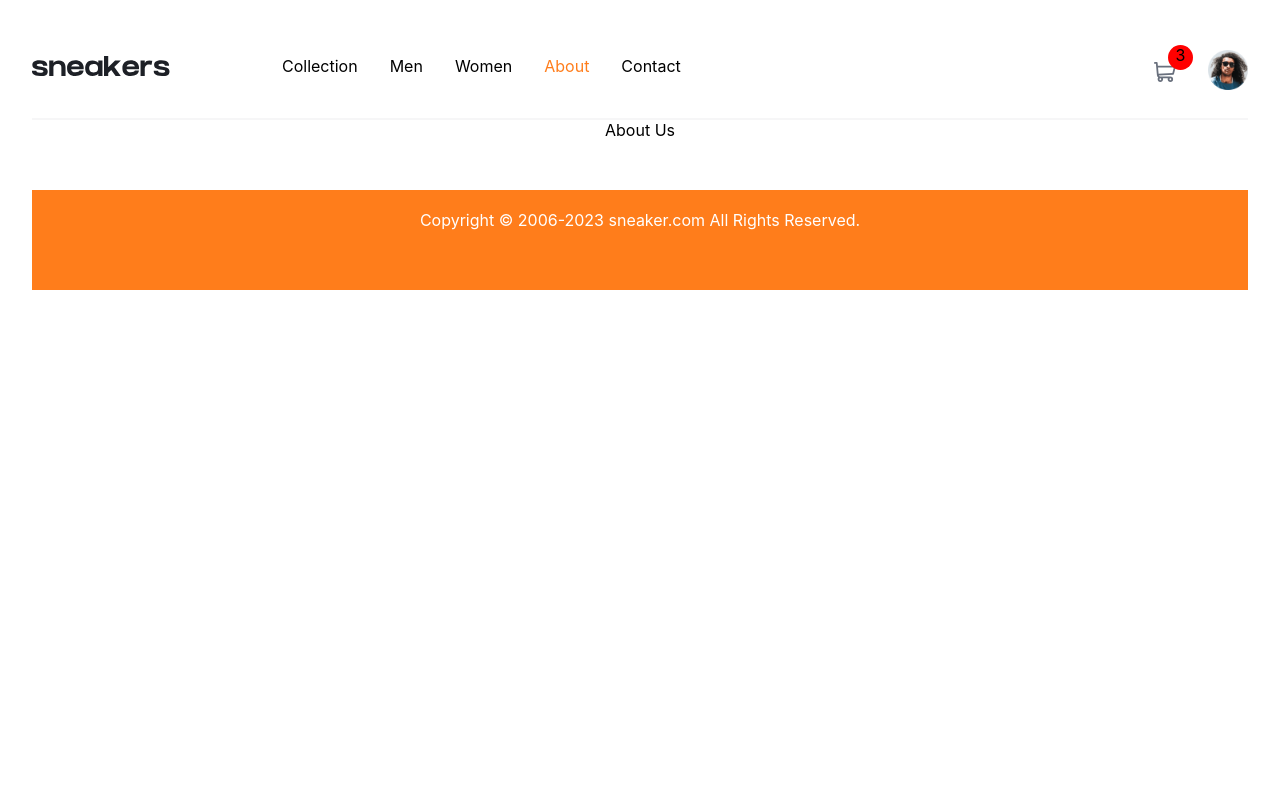
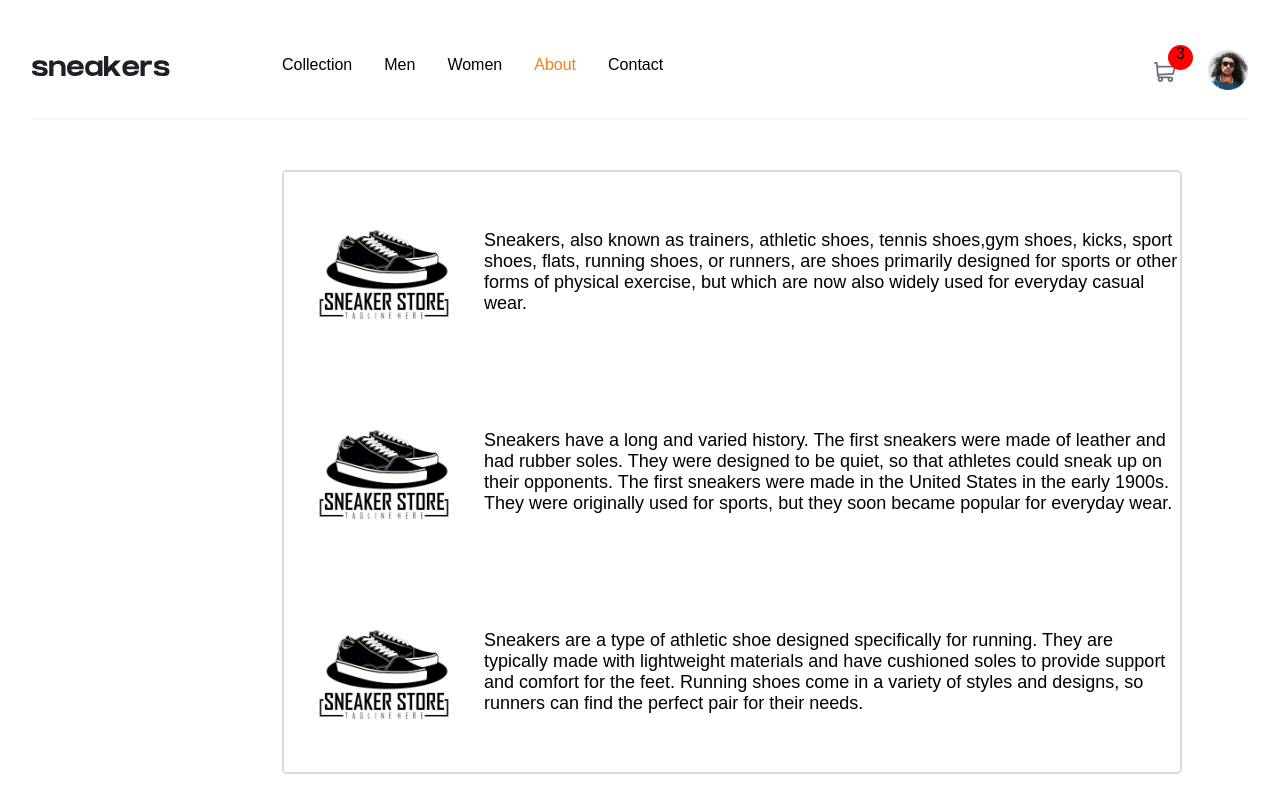
Before and after one commit to Tade77/Sneakers_TS, a React (Vite) app: page /about in a window 1280 px wide. Shown: the top 800 px of the page. Built offline with nearby package versions, Linux system fonts and the light colour scheme.

Commit message:
WIP: About Page

```diff
--- a/src/Components/Women/wCollection.css
+++ b/src/Components/Women/wCollection.css
@@ -202,3 +202,26 @@ h2 {
   margin-top: 50px;
   padding-top: 20px;
 }
+/* About */
+.about {
+  display: flex;
+  justify-content: center;
+  align-items: center;
+  flex-direction: column;
+  text-align: start;
+  width: 900px;
+  margin: 50px 250px;
+  border: 2px solid rgba(128, 128, 128, 0.3);
+  border-radius: 5px;
+}
+.about--text {
+  display: flex;
+  justify-content: center;
+  align-items: center;
+  font-size: 18px;
+
+}
+.about--image {
+  height: 200px;
+  width: 200px;
+}
--- a/src/Data.ts
+++ b/src/Data.ts
@@ -171,3 +171,23 @@ export const collections = [
     price: "#22,000",
   },
 ];
+export const aboutData = [
+  {
+    id: "1",
+    image: "/public/Women/sneakerPic.png",
+    article:
+      "Sneakers, also known as trainers, athletic shoes, tennis shoes,gym shoes, kicks, sport shoes, flats, running shoes, or runners, are shoes primarily designed for sports or other forms of physical exercise, but which are now also widely used for everyday casual wear.",
+  },
+  {
+    id: "1",
+    image: "/public/Women/sneakerPic.png",
+    article:
+      "Sneakers have a long and varied history. The first sneakers were made of leather and had rubber soles. They were designed to be quiet, so that athletes could sneak up on their opponents. The first sneakers were made in the United States in the early 1900s. They were originally used for sports, but they soon became popular for everyday wear.",
+  },
+  {
+    id: "1",
+    image: "/public/Women/sneakerPic.png",
+    article:
+      "Sneakers are a type of athletic shoe designed specifically for running. They are typically made with lightweight materials and have cushioned soles to provide support and comfort for the feet. Running shoes come in a variety of styles and designs, so runners can find the perfect pair for their needs.",
+  },
+];
--- a/src/Pages/About.tsx
+++ b/src/Pages/About.tsx
@@ -1,8 +1,18 @@
 import React from "react";
 import Preview from "../Components/Preview";
+import { aboutData } from "../Data";
 
 const About = () => {
-  return <div>About Us</div>;
+  return (
+    <div className="about">
+      {aboutData.map((data) => (
+        <div className="about--text" key={data.id}>
+          <img className="about--image" src={data.image} alt="" />
+          <span>{data.article}</span>
+        </div>
+      ))}
+    </div>
+  );
 };
 
 export default About;
--- a/src/index.css
+++ b/src/index.css
@@ -5,7 +5,7 @@ body {
 }
 
 * {
-  font-family: Inter, system-ui, Avenir, Helvetica, Arial, sans-serif;
+  font-family: Arial, Helvetica, sans-serif;
   box-sizing: border-box;
 }
 
```
Also changed, not shown: public/Women/sneakerPic.png (added).
